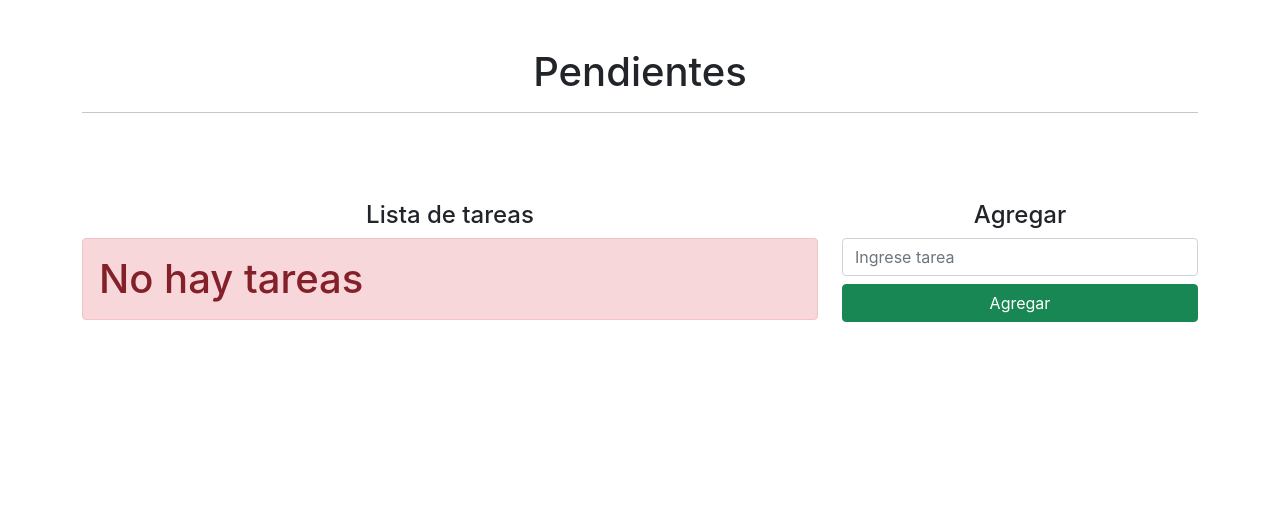
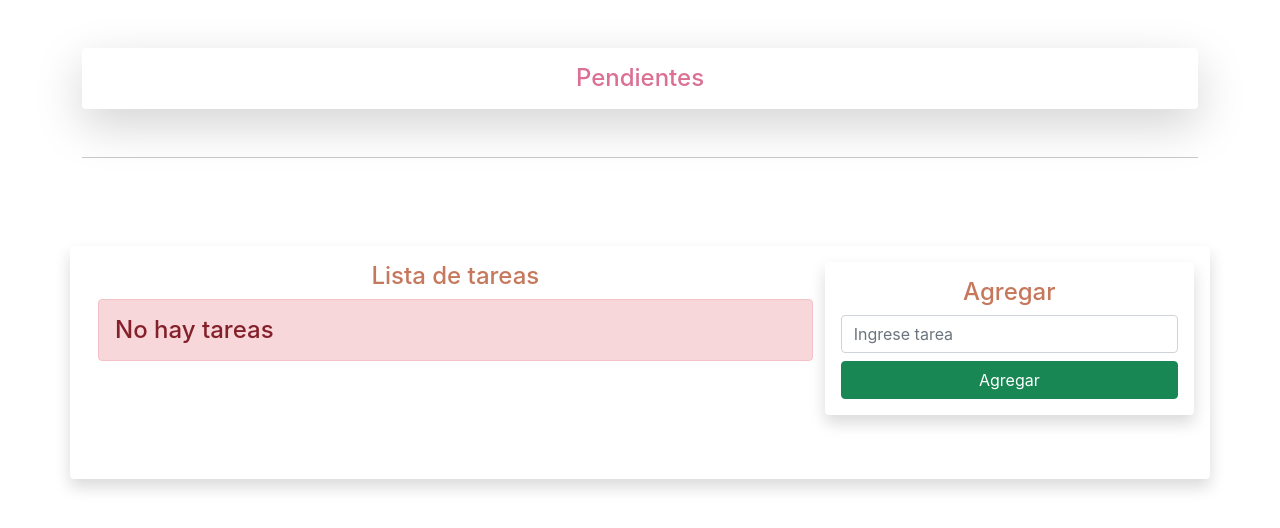
Before and after one commit to Gochita/todo-list, a React (Create React App) app: page / in a window 1280 px wide. Shown: the top 528 px of the page. Built offline with nearby package versions, Linux system fonts and the light colour scheme.

Commit message:
algunos estilos modificados

```diff
--- a/src/App.jsx
+++ b/src/App.jsx
@@ -1,5 +1,6 @@
 import React from 'react'
 import { nanoid } from 'nanoid'
+import ReactDOM from 'react-dom/client';
 
 const App = () => {
   const [tarea, setTarea] = React.useState('');
@@ -7,6 +8,7 @@ const App = () => {
   const [modoEdicion, setModoEdicion] = React.useState(false);
   const [id, setId] = React.useState('');
   const [error, setError] = React.useState(null);
+
 
 
   const eliminarTarea = id => {
@@ -55,19 +57,19 @@ const App = () => {
   }
   return (
     <div className='container mt-5'>
-      <h1 className='text-center'>Pendientes</h1>
+      <div id='root'></div>
+      <h1 className='text-center shadow-lg p-3 mb-5 bg-body rounded'>Pendientes</h1>
       <hr />
       <br />
       <br />
       <br />
       <h1>
-        <div className="row">
+        <div className="row shadow p-3 mb-5 bg-body rounded">
           <div className="col-8">
             <h4 className="text-center">Lista de tareas</h4>
             <ul className="list-group">
               {
                 tareas.length === 0 ? (
-                  // <li className="list-group item">No hay pendientes</li>
                   <div className="alert alert-danger" role="alert">
                     No hay tareas
                   </div>
@@ -93,7 +95,7 @@ const App = () => {
 
             </ul>
           </div>
-          <div className="col-4">
+          <div className="col-4 shadow p-3 mb-5 bg-body rounded">
             <h4 className="text-center">
               {
                 modoEdicion ? 'Editar' : 'Agregar'
@@ -125,11 +127,14 @@ const App = () => {
                     className="btn btn-success btn-block"
                     type='submit'
                   >Agregar</button>
+
                 }
+
 
               </div>
 
             </form>
+
           </div>
         </div>
       </h1>
--- a/src/index.css
+++ b/src/index.css
@@ -11,3 +11,22 @@ code {
   font-family: source-code-pro, Menlo, Monaco, Consolas, 'Courier New',
     monospace;
 }
+
+h1{
+  color: palevioletred;
+  /* font-family: sans-serif; */
+  font-size: 1.5rem;
+}
+h4{
+  color:rgb(198, 120, 92);
+}
+
+.box-reloj{
+  width: 200px;
+  height: 200px;
+  background-color: yellowgreen;
+  display: flex;
+  justify-content: center;
+  align-items: center;
+  border-radius: 50%;
+}
```
